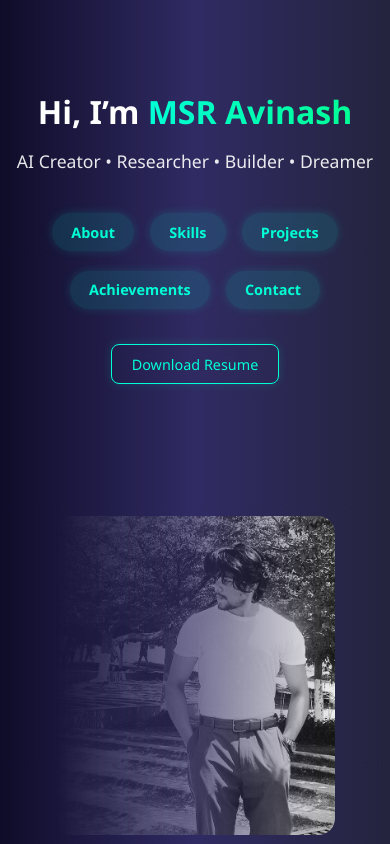
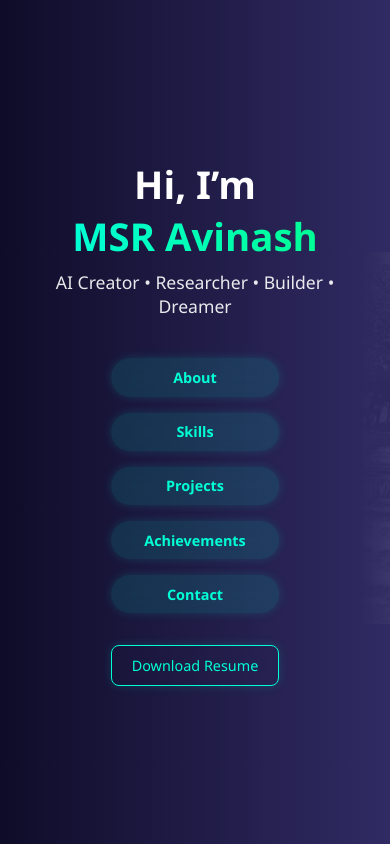
Before and after one commit to Ashx098/Portfolio, a React (Vite) app: page / in a window 390 px wide. Built offline with nearby package versions, Linux system fonts and the light colour scheme.

Commit message:
Fixed Hero section responsiveness and layout

```diff
--- a/src/styles/HeroSection.css
+++ b/src/styles/HeroSection.css
@@ -209,3 +209,61 @@ section {
 .hero-img {
   object-position: top center;
 }
+
+.hero-wrapper {
+  display: flex;
+  align-items: center;
+  justify-content: space-between;
+  padding: 3rem 2rem;
+  min-height: 100vh;
+  background: linear-gradient(to right, #0f0c29, #302b63);
+  flex-wrap: wrap; /* This is important for responsiveness */
+}
+
+.hero-left {
+  flex: 1 1 400px;
+  min-width: 300px;
+  z-index: 1;
+}
+
+.hero-right {
+  flex: 1 1 400px;
+  min-width: 300px;
+  display: flex;
+  justify-content: center;
+  z-index: 1;
+}
+
+.hero-img {
+  max-width: 100%;
+  height: auto;
+  border-radius: 12px;
+  object-fit: cover;
+}
+
+/* Fix for small screens */
+@media (max-width: 768px) {
+  .hero-wrapper {
+    flex-direction: column-reverse;
+    text-align: center;
+  }
+
+  .hero-left h1 {
+    font-size: 2.4rem;
+    margin-bottom: 0.5rem;
+  }
+
+  .hero-title span {
+    display: inline-block;
+  }
+
+  .hero-buttons {
+    flex-direction: column;
+    gap: 1rem;
+  }
+
+  .hero-img {
+    max-height: 400px;
+    width: auto;
+  }
+}
```
